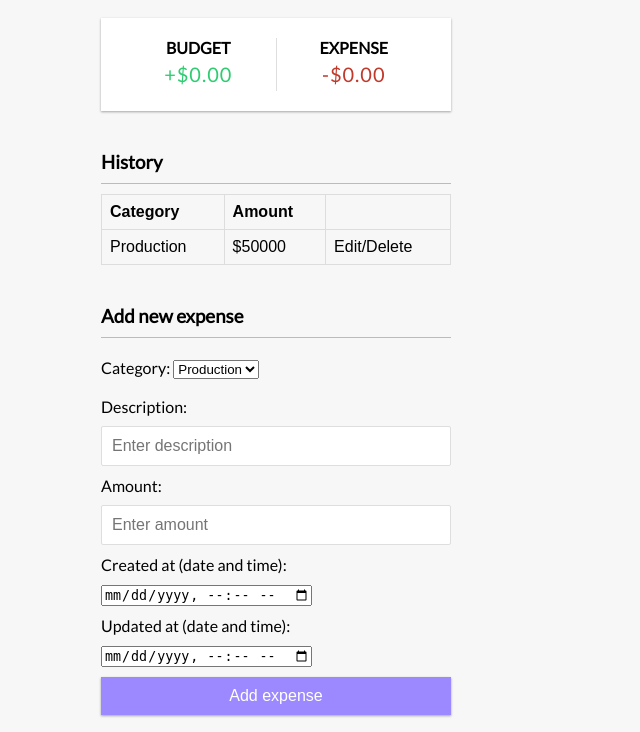
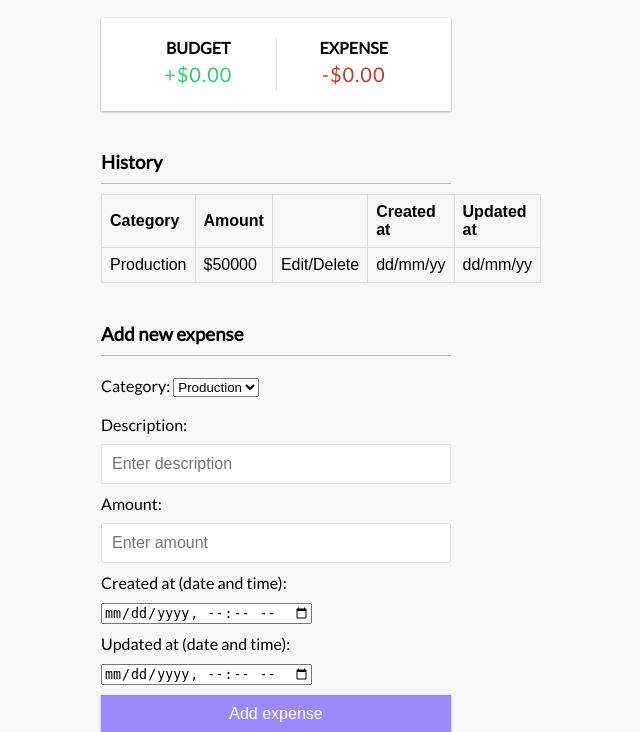
Before and after one commit to junxiang888/TT2_15, a Flask app: template templates/projectDashboard.html in a window 1280 px wide. Shown: the part 169-901 px from the top of the page, without its empty margins (364-1004 px from the left). Run offline with Flask 2, Linux system fonts and the light colour scheme; the template is opened without the code that fills it, so the values that code supplies are empty.

Commit message:
expense table

```diff
--- a/templates/projectDashboard.html
+++ b/templates/projectDashboard.html
@@ -34,11 +34,15 @@
           <th>Category</th>
           <th>Amount</th>
           <th></th>
+          <th>Created at</th>
+          <th>Updated at</th>
         </tr>
         <tr>
           <td>Production</td>
           <td>$50000</td>
           <td>Edit/Delete</td>
+          <td>dd/mm/yy</td>
+          <td>dd/mm/yy</td>
         </tr>
       </table>
       <h3>Add new expense</h3>
```
